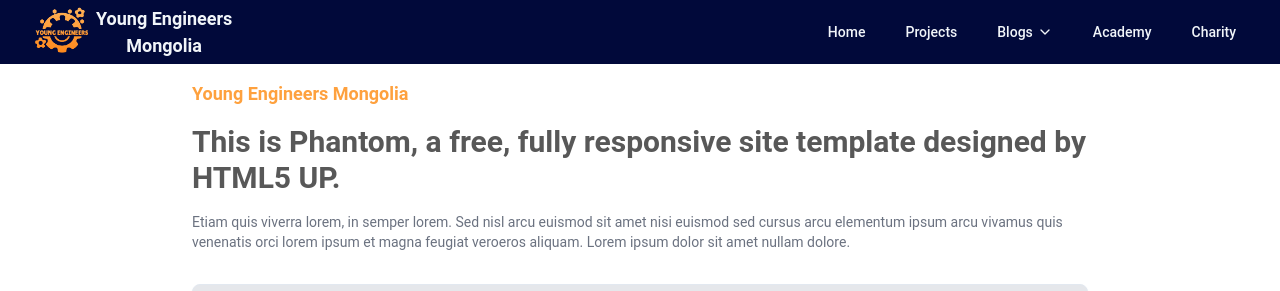
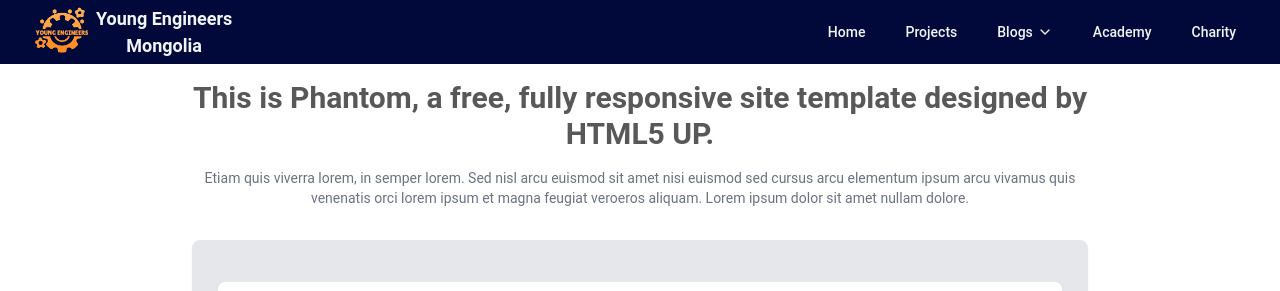
Before and after one commit to dannk1/yem, a Next.js app: page /Blogs/Blog2 in a window 1280 px wide. Shown: the top 291 px of the page. Built offline with nearby package versions, Linux system fonts and the light colour scheme.

Commit message:
Minor changes on blog page

```diff
--- a/app/Blogs/Blog2/page.tsx
+++ b/app/Blogs/Blog2/page.tsx
@@ -29,15 +29,14 @@ const blogPosts = [
 const Page = () => {
   return (
     <div className="mt-4 mx-auto max-w-4xl font-roboto">
-      <p className="text-[#FEA13E] text-lg font-bold mb-4">
-        Young Engineers Mongolia
-      </p>
+      <div className="flex flex-col justify-center text-center">
         <h1 className="text-[#585858] text-3xl font-semibold mb-4">
           This is Phantom, a free, fully responsive site template designed by HTML5 UP.
         </h1>
         <p className="text-sm text-gray-500 mb-8">
           Etiam quis viverra lorem, in semper lorem. Sed nisl arcu euismod sit amet nisi euismod sed cursus arcu elementum ipsum arcu vivamus quis venenatis orci lorem ipsum et magna feugiat veroeros aliquam. Lorem ipsum dolor sit amet nullam dolore.
         </p>
+      </div>
       <Card className="p-6 bg-gray-200">
         <div className="">
           {blogPosts.map((post, index) => (
--- a/app/Blogs/Blog3/page.tsx
+++ b/app/Blogs/Blog3/page.tsx
@@ -29,15 +29,14 @@ const blogPosts = [
 const Page = () => {
   return (
     <div className="mt-4 mx-auto max-w-4xl font-roboto">
-      <p className="text-[#FEA13E] text-lg font-bold mb-4">
-        Young Engineers Mongolia
-      </p>
+      <div className="flex flex-col justify-center text-center">
         <h1 className="text-[#585858] text-3xl font-semibold mb-4">
           This is Phantom, a free, fully responsive site template designed by HTML5 UP.
         </h1>
         <p className="text-sm text-gray-500 mb-8">
           Etiam quis viverra lorem, in semper lorem. Sed nisl arcu euismod sit amet nisi euismod sed cursus arcu elementum ipsum arcu vivamus quis venenatis orci lorem ipsum et magna feugiat veroeros aliquam. Lorem ipsum dolor sit amet nullam dolore.
         </p>
+      </div>
       <Card className="p-6 bg-gray-200">
         <div className="">
           {blogPosts.map((post, index) => (
--- a/app/Blogs/Blog4/page.tsx
+++ b/app/Blogs/Blog4/page.tsx
@@ -29,15 +29,14 @@ const blogPosts = [
 const Page = () => {
   return (
     <div className="mt-4 mx-auto max-w-4xl font-roboto">
-      <p className="text-[#FEA13E] text-lg font-bold mb-4">
-        Young Engineers Mongolia
-      </p>
+      <div className="flex flex-col justify-center text-center">
         <h1 className="text-[#585858] text-3xl font-semibold mb-4">
           This is Phantom, a free, fully responsive site template designed by HTML5 UP.
         </h1>
         <p className="text-sm text-gray-500 mb-8">
           Etiam quis viverra lorem, in semper lorem. Sed nisl arcu euismod sit amet nisi euismod sed cursus arcu elementum ipsum arcu vivamus quis venenatis orci lorem ipsum et magna feugiat veroeros aliquam. Lorem ipsum dolor sit amet nullam dolore.
         </p>
+      </div>
       <Card className="p-6 bg-gray-200">
         <div className="">
           {blogPosts.map((post, index) => (
--- a/app/Blogs/Blog5/page.tsx
+++ b/app/Blogs/Blog5/page.tsx
@@ -29,15 +29,14 @@ const blogPosts = [
 const Page = () => {
   return (
     <div className="mt-4 mx-auto max-w-4xl font-roboto">
-      <p className="text-[#FEA13E] text-lg font-bold mb-4">
-        Young Engineers Mongolia
-      </p>
+      <div className="flex flex-col justify-center text-center">
         <h1 className="text-[#585858] text-3xl font-semibold mb-4">
           This is Phantom, a free, fully responsive site template designed by HTML5 UP.
         </h1>
         <p className="text-sm text-gray-500 mb-8">
           Etiam quis viverra lorem, in semper lorem. Sed nisl arcu euismod sit amet nisi euismod sed cursus arcu elementum ipsum arcu vivamus quis venenatis orci lorem ipsum et magna feugiat veroeros aliquam. Lorem ipsum dolor sit amet nullam dolore.
         </p>
+      </div>
       <Card className="p-6 bg-gray-200">
         <div className="">
           {blogPosts.map((post, index) => (
--- a/app/Blogs/Blog6/page.tsx
+++ b/app/Blogs/Blog6/page.tsx
@@ -29,15 +29,14 @@ const blogPosts = [
 const Page = () => {
   return (
     <div className="mt-4 mx-auto max-w-4xl font-roboto">
-      <p className="text-[#FEA13E] text-lg font-bold mb-4">
-        Young Engineers Mongolia
-      </p>
+      <div className="flex flex-col justify-center text-center">
         <h1 className="text-[#585858] text-3xl font-semibold mb-4">
           This is Phantom, a free, fully responsive site template designed by HTML5 UP.
         </h1>
         <p className="text-sm text-gray-500 mb-8">
           Etiam quis viverra lorem, in semper lorem. Sed nisl arcu euismod sit amet nisi euismod sed cursus arcu elementum ipsum arcu vivamus quis venenatis orci lorem ipsum et magna feugiat veroeros aliquam. Lorem ipsum dolor sit amet nullam dolore.
         </p>
+      </div>
       <Card className="p-6 bg-gray-200">
         <div className="">
           {blogPosts.map((post, index) => (
--- a/app/Blogs/Blog7/page.tsx
+++ b/app/Blogs/Blog7/page.tsx
@@ -29,15 +29,14 @@ const blogPosts = [
 const Page = () => {
   return (
     <div className="mt-4 mx-auto max-w-4xl font-roboto">
-      <p className="text-[#FEA13E] text-lg font-bold mb-4">
-        Young Engineers Mongolia
-      </p>
+      <div className="flex flex-col justify-center text-center">
         <h1 className="text-[#585858] text-3xl font-semibold mb-4">
           This is Phantom, a free, fully responsive site template designed by HTML5 UP.
         </h1>
         <p className="text-sm text-gray-500 mb-8">
           Etiam quis viverra lorem, in semper lorem. Sed nisl arcu euismod sit amet nisi euismod sed cursus arcu elementum ipsum arcu vivamus quis venenatis orci lorem ipsum et magna feugiat veroeros aliquam. Lorem ipsum dolor sit amet nullam dolore.
         </p>
+      </div>
       <Card className="p-6 bg-gray-200">
         <div className="">
           {blogPosts.map((post, index) => (
--- a/app/Blogs/Blog8/page.tsx
+++ b/app/Blogs/Blog8/page.tsx
@@ -29,15 +29,14 @@ const blogPosts = [
 const Page = () => {
   return (
     <div className="mt-4 mx-auto max-w-4xl font-roboto">
-      <p className="text-[#FEA13E] text-lg font-bold mb-4">
-        Young Engineers Mongolia
-      </p>
+      <div className="flex flex-col justify-center text-center">
         <h1 className="text-[#585858] text-3xl font-semibold mb-4">
           This is Phantom, a free, fully responsive site template designed by HTML5 UP.
         </h1>
         <p className="text-sm text-gray-500 mb-8">
           Etiam quis viverra lorem, in semper lorem. Sed nisl arcu euismod sit amet nisi euismod sed cursus arcu elementum ipsum arcu vivamus quis venenatis orci lorem ipsum et magna feugiat veroeros aliquam. Lorem ipsum dolor sit amet nullam dolore.
         </p>
+      </div>
       <Card className="p-6 bg-gray-200">
         <div className="">
           {blogPosts.map((post, index) => (
```
Lines whose indentation alone changed are shown as unchanged.
